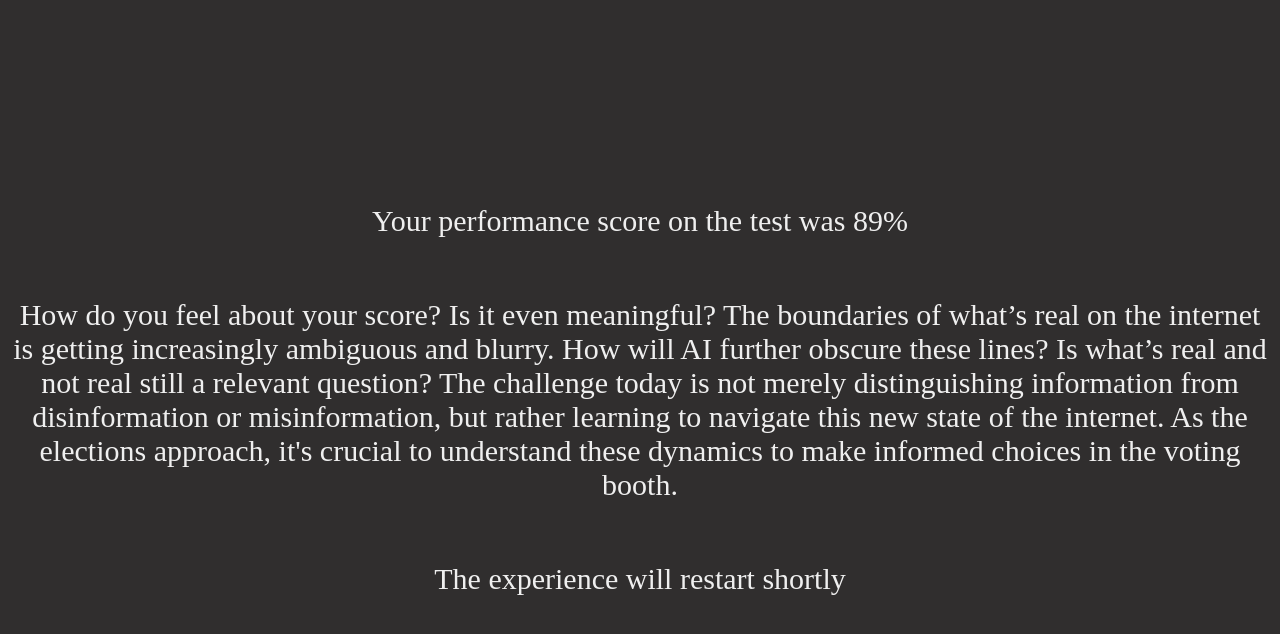
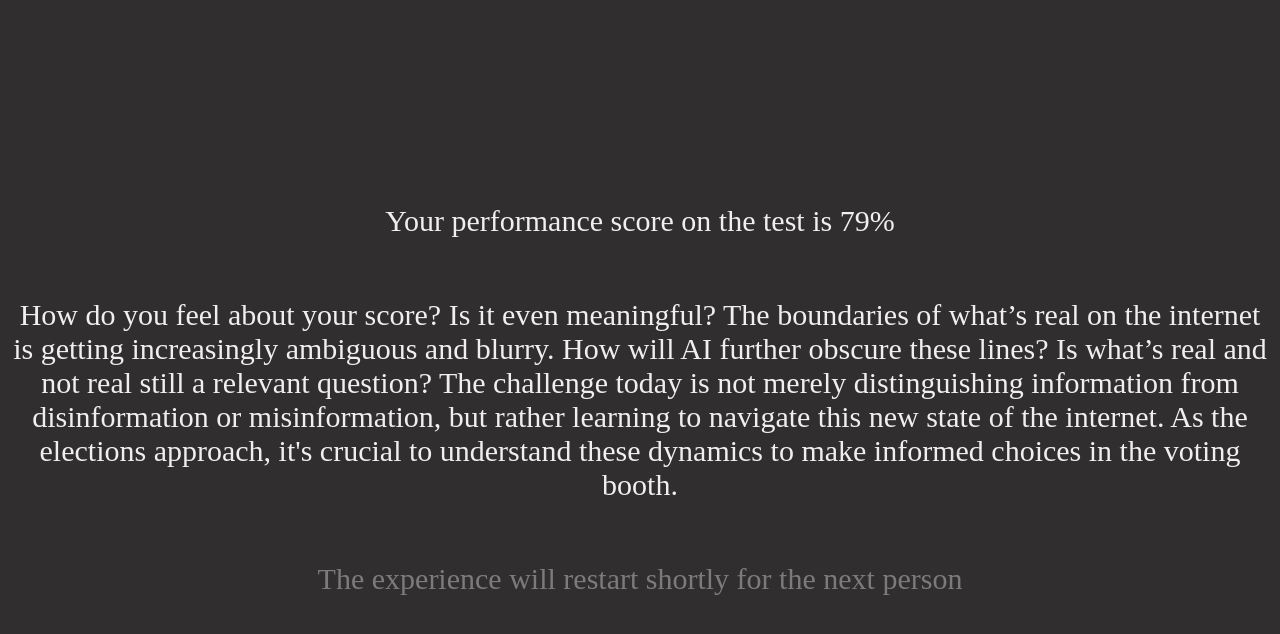
Before and after one commit to muratbarlas/thesis-web, a Flask app: page /end in a window 1280 px wide. Shown: the top 634 px of the page. Run offline with Flask 3, Linux system fonts and the light colour scheme.

Commit message:
all transitions implemented with score post, blinking animation finalized

```diff
--- a/server.py
+++ b/server.py
@@ -1,6 +1,7 @@
 from flask import Flask, render_template, jsonify, session, url_for
 from flask_socketio import SocketIO
 import pandas as pd
+import random
 import content_class
 
 import random
@@ -112,10 +113,15 @@ first_image_url = list_ims[current_index]
 first_text = fake_list[0]
 right_text = real_list[0]
 
+def calculate_score():
+    value = random.randint(60, 90)
+    return value
+
+
 @app.route('/index')
 def index():
     global total_qs
-    total_qs = 10
+    total_qs = 0
 
     print("hello worl index page loaded")
     df = pd.read_csv('images.csv')  # Assuming your CSV file is named 'data.csv'
@@ -149,9 +155,11 @@ def next_file():
     global current_index, first_image_url, first_text, list_headlines,total_qs,round_count,img_l,im_r
     current_index = (current_index + 1) % len(list_ims)
     total_qs += 1
-    print('e bu total', total_qs)
+    print('left clicked, total_qs:', total_qs)
     if total_qs >= 15:
         print('cok')
+        score = calculate_score()
+        session['score'] = score
         return jsonify({'redirect': url_for('end_page')})
     else:
         print('az')
@@ -187,9 +195,12 @@ def next_file():
                             })
 
 
+
+
 @app.route('/end')
 def end_page():
-    return render_template('end_page.html')
+    score = session.get('score', 79) #79 is placeholder
+    return render_template('end_page.html',  score=score)
 
 @app.route('/')
 def start_page():
@@ -199,9 +210,13 @@ def start_page():
 def next_file_right():
     global right_im_index, right_text, total_qs, round_count, real_list, left_text, fake_list, img_l, img_r
     total_qs += 1
+    print('right clicked, total_qs:', total_qs)
     print("round count", round_count)
     if total_qs >= 15:
-        return jsonify({'redirect': url_for('end_page')})
+        score = calculate_score()
+        session['score'] = score
+        return jsonify({'redirect': url_for('end_page'),
+                        })
 
     else:
         if round_count<3:
--- a/templates/end_page.html
+++ b/templates/end_page.html
@@ -21,14 +21,26 @@
             text-align: center; /* Optional: Center align the text within paragraphs */
             color:#EFEFEF
         }
+         @keyframes blink {
+            0%, 100% {
+                opacity: 1;
+            }
+            50% {
+                opacity: 0;
+            }
+        }
+        .blink {
+            animation: blink 2s linear infinite;
+        }
+
     </style>
 
 </head>
 <body>
 <div class="centered-container">
-    <p>Your performance score on the test was 89% </p>
+    <p>Your performance score on the test is {{ score }}% </p>
     <p>How do you feel about your score? Is it even meaningful? The boundaries of what’s real on the internet is getting increasingly ambiguous and blurry. How will AI further obscure these lines?  Is what’s real and not real still a relevant question? The challenge today is not merely distinguishing information from disinformation or misinformation, but rather learning to navigate this new state of the internet. As the elections approach, it's crucial to understand these dynamics to make informed choices in the voting booth.
-    <p> The  experience will restart shortly</p>
+    <p class="blink"> The  experience will restart shortly for the next person</p>
  </div>
 <script>
         setTimeout(function() {
```
Also changed, not shown: templates/welcome.html (+2 -7 lines).
